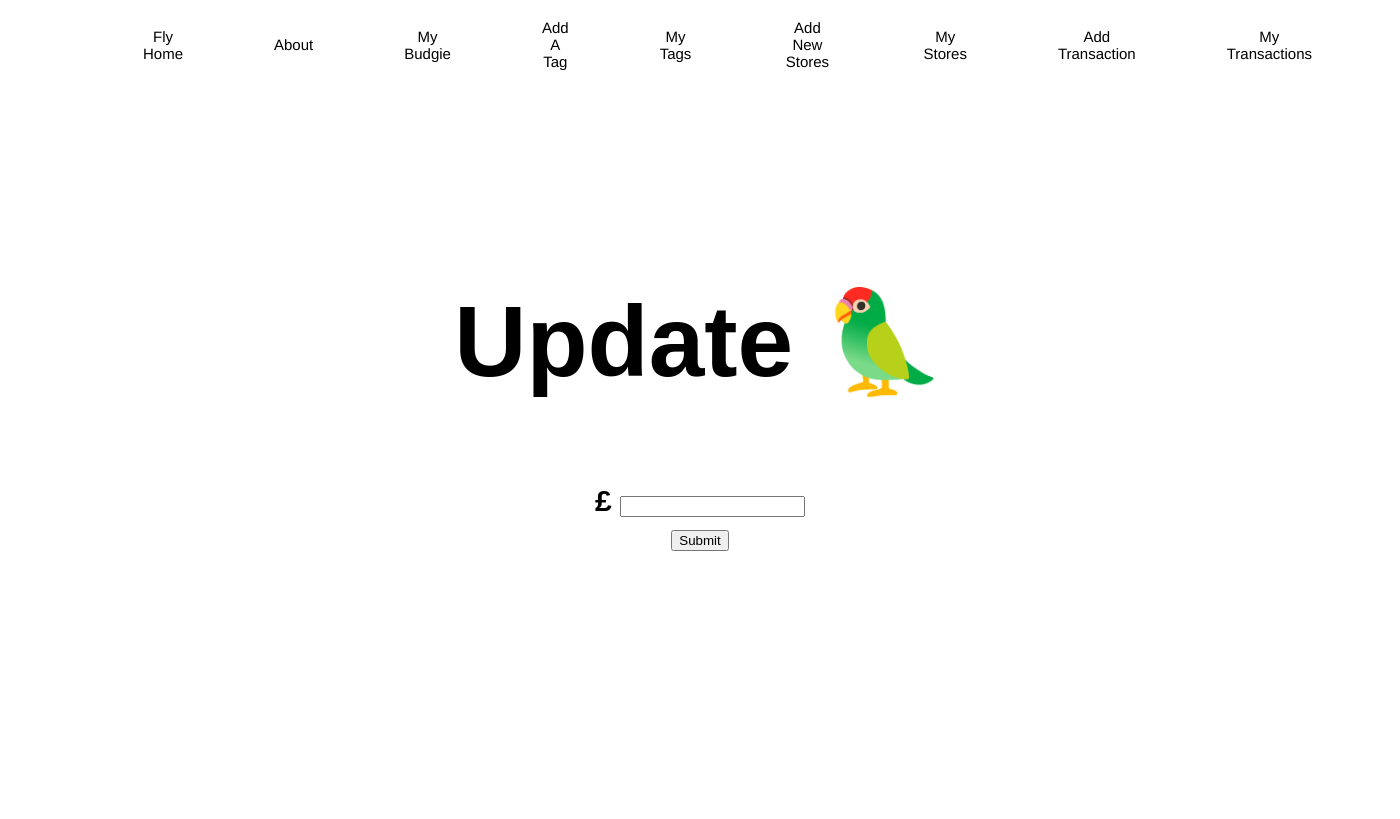
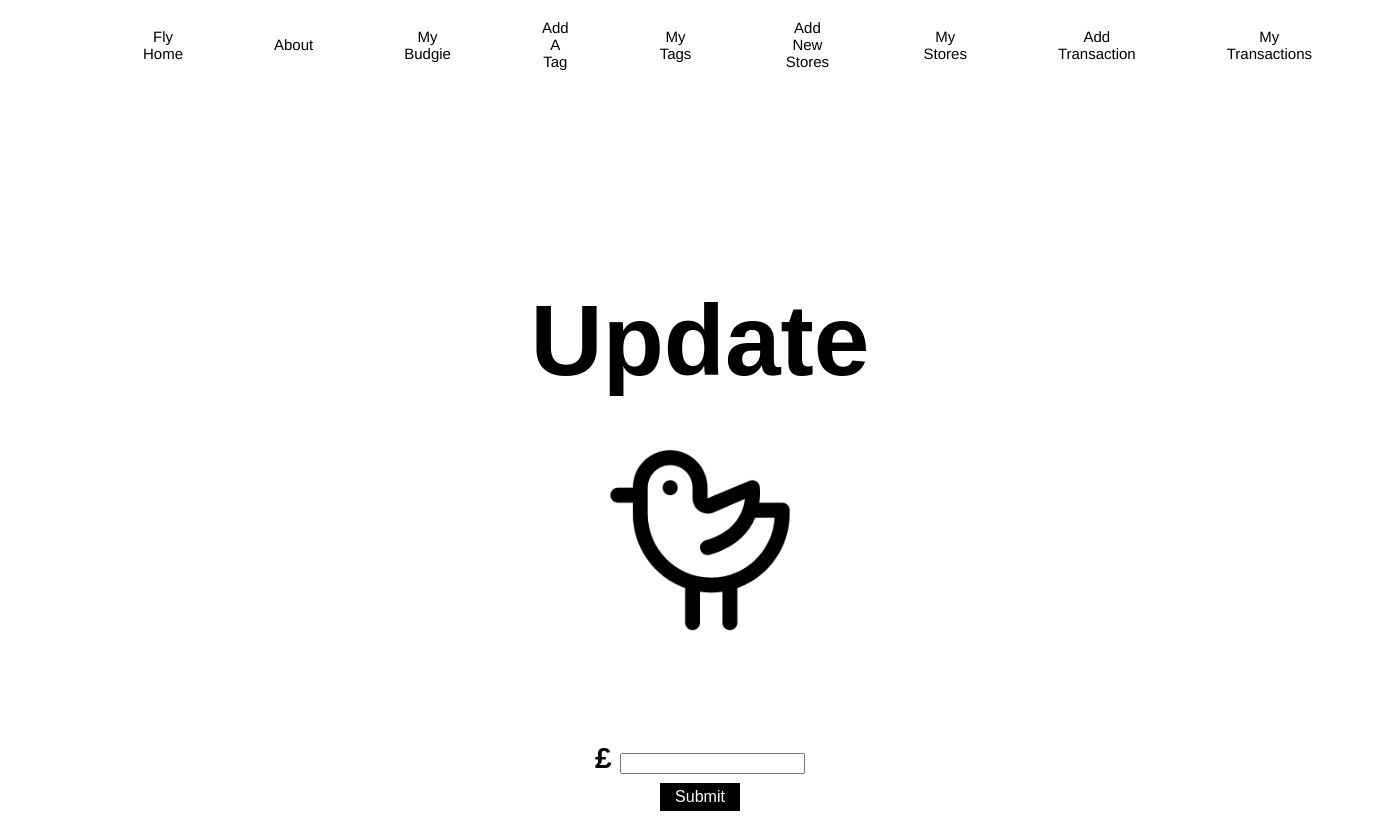
Before and after one commit to pvaliani/spending_tracker_app, a Flask app: template templates/user_budgets/edit.html in a window 1400 px wide. Before the commit the page ends 551 px from the top, so only its background shows below. Run offline with Flask 2, Linux system fonts and the light colour scheme; the template is opened without the code that fills it, so the values that code supplies are empty.

Commit message:
final commit - completed

```diff
--- a/templates/user_budgets/edit.html
+++ b/templates/user_budgets/edit.html
@@ -1,7 +1,7 @@
 {% extends "base.html" %}
 {% block content %}
 
-<h2 id="budget-view-header">Update 🦜</h2>
+<h2 id="budget-view-header">Update <img src={{ url_for('static', filename='logo-budgie.jpg') }} alt="budgie-logo" class="budgie-logo"></h2>
 
 <!-- WORKING -->
 
@@ -11,7 +11,7 @@
         <input type="number" id="value" name="value" value="{{ user_budget.value }}">
     </div>
     <div class="budget-edit-view">
-        <input type="submit">
+        <input type="submit" class="global-button">
     </div>
 </form>
 
```
